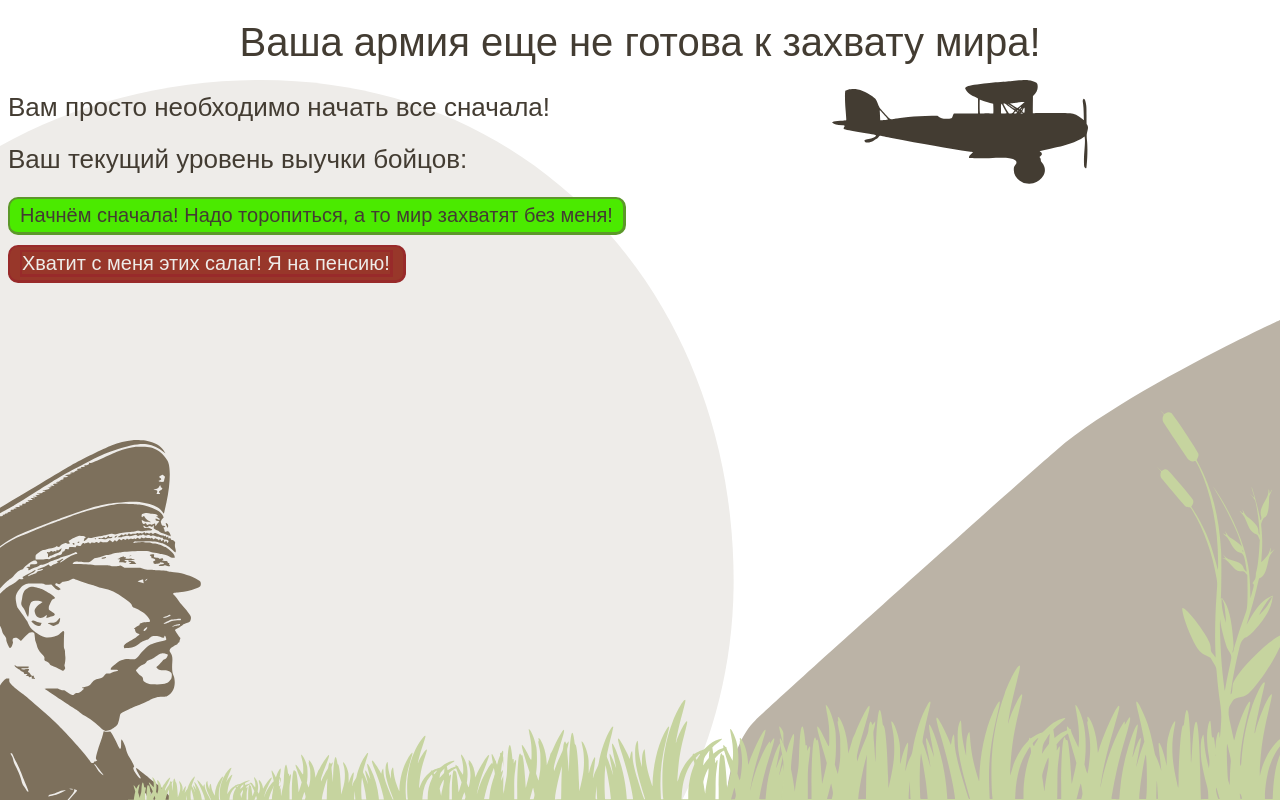
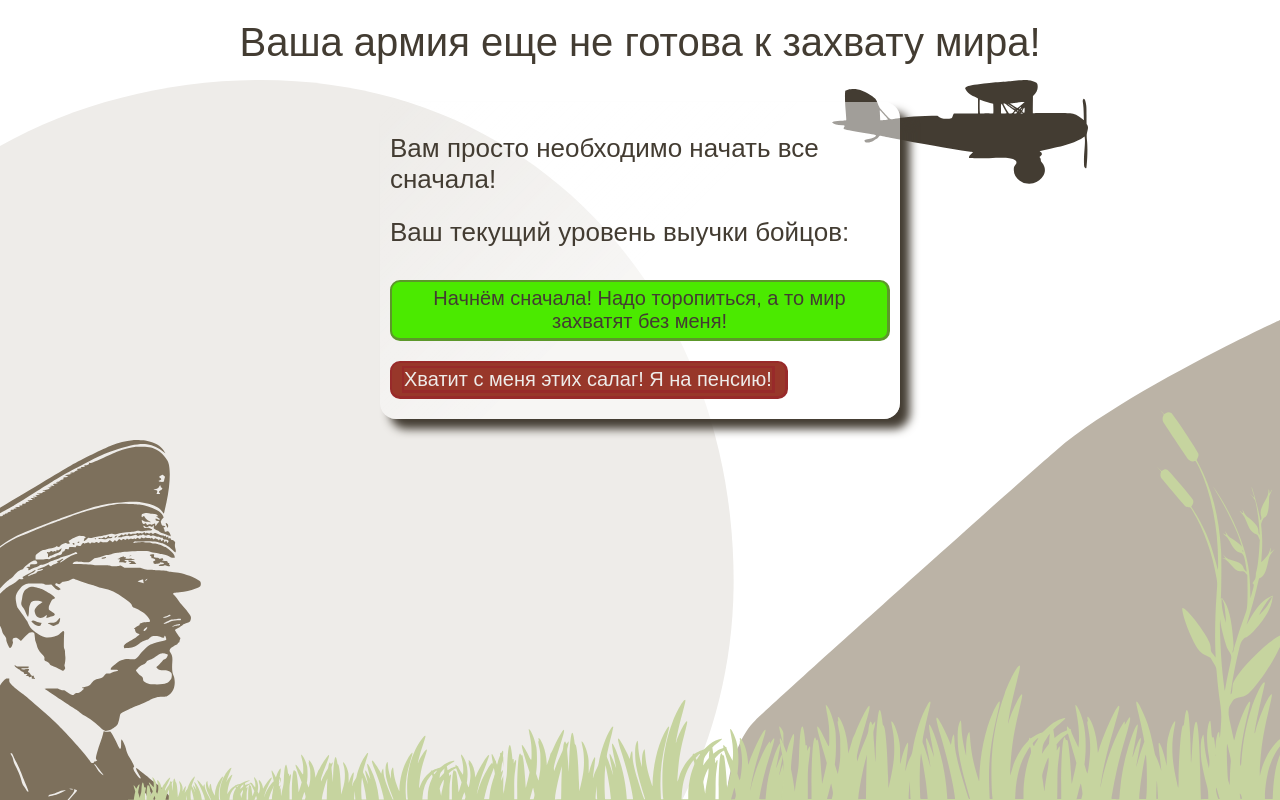
Before and after one commit to DaniinXorchenabo/PGY_2_TRIR, a PHP site: page /pages/game_over.php in a window 1280 px wide. Run offline with PHP 8.4, Linux system fonts and the light colour scheme; the visitor is signed in with stand-in values (Sample User, id 1).

Commit message:
upgrade stiles in game over page

```diff
--- a/laba_7/public_html/pages/game_over.php
+++ b/laba_7/public_html/pages/game_over.php
@@ -20,6 +20,8 @@ if (!(isset($_SESSION['is_login']) && $_SESSION['is_login'] == "yes")) {
 
 
 <h1>Ваша армия еще не готова к захвату мира!</h1>
+<div class="main_flexbox_parent">
+    <div class="input_box flex_child">
         <h2>Вам просто необходимо начать все сначала!</h2>
         <h2>Ваш текущий уровень выучки бойцов: <span id="level"><?
                 include_once "../data/save_users7.php";
@@ -28,9 +30,10 @@ if (!(isset($_SESSION['is_login']) && $_SESSION['is_login'] == "yes")) {
                     echo $data['result'];
                 }
                 ?></span></h2>
-<h2 id="time_str"><?
+        <h2 id="time_str">
+            <?
             if (isset($data['date_str'])) {
-        echo $data['date_str'] . " по единому времени захватников мира";
+                echo $_SESSION['user_login'] . " " . $data['date_str'] . " по единому времени захватников мира";
             }
             ?></h2>
         <p>
@@ -47,6 +50,9 @@ if (!(isset($_SESSION['is_login']) && $_SESSION['is_login'] == "yes")) {
                 </a>
             </button>
         </p>
+    </div>
+</div>
+
 
 <!--<script>-->
 <!--    $.ajax({-->
--- a/laba_7/public_html/pages/main_table.php
+++ b/laba_7/public_html/pages/main_table.php
@@ -67,8 +67,6 @@ if (isset($_SESSION['current_result']) and $_SESSION['current_result'] != 0) {
     <div class="flex_child table_flex">
         <table id="best_games">
         </table>
-
-        <!--        --><? // echo json_encode(get_last_games()); ?>
     </div>
 </main>
 <script>
```
Lines whose indentation alone changed are shown as unchanged.
